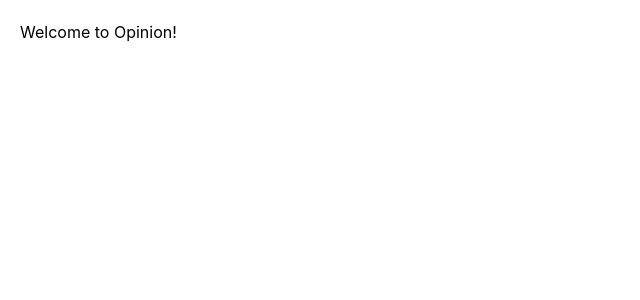
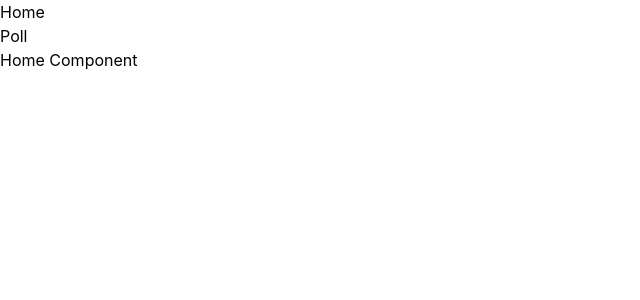
Before and after one commit to jattboys/opinion, a React (Create React App) app in the folder web/: page / in a window 1280 px wide. Shown: the top 300 px of the page, without its empty margins (0-640 px from the left). Built offline with nearby package versions, Linux system fonts and the light colour scheme.

Commit message:
feat(web): Add router for switching between home and poll component.

```diff
--- a/web/package.json
+++ b/web/package.json
@@ -10,6 +10,7 @@
     "firebase": "^9.2.0",
     "react": "^17.0.2",
     "react-dom": "^17.0.2",
+    "react-router-dom": "^5.3.0",
     "react-scripts": "4.0.3",
     "web-vitals": "^1.0.1"
   },
--- a/web/src/App.js
+++ /dev/null
@@ -1,5 +0,0 @@
-function App() {
-  return <div className="m-5 App">Welcome to Opinion!</div>;
-}
-
-export default App;
--- /dev/null
+++ b/web/src/app/App.js
@@ -0,0 +1,35 @@
+import React from "react";
+import { BrowserRouter as Router, Switch, Route, Link } from "react-router-dom";
+
+import HomeContainer from "./home/HomeContainer";
+import PollContainer from "./poll/PollContainer";
+
+export default function App() {
+  return (
+    <Router>
+      <div>
+        <nav>
+          <ul>
+            <li>
+              <Link to="/">Home</Link>
+            </li>
+            <li>
+              <Link to="/poll">Poll</Link>
+            </li>
+          </ul>
+        </nav>
+
+        {/* A <Switch> looks through its children <Route>s and
+            renders the first one that matches the current URL. */}
+        <Switch>
+          <Route path="/">
+            <HomeContainer />
+          </Route>
+          <Route path="/poll">
+            <PollContainer />
+          </Route>
+        </Switch>
+      </div>
+    </Router>
+  );
+}
--- /dev/null
+++ b/web/src/app/home/HomeComponent.jsx
@@ -0,0 +1,5 @@
+import React from "react";
+
+export default function HomeComponent() {
+  return <div>Home Component</div>;
+}
--- /dev/null
+++ b/web/src/app/home/HomeContainer.js
@@ -0,0 +1,7 @@
+import React from "react";
+
+import HomeComponent from "./HomeComponent";
+
+export default function HomeContainer() {
+  return <HomeComponent />;
+}
--- /dev/null
+++ b/web/src/app/poll/PollComponent.jsx
@@ -0,0 +1,5 @@
+import React from "react";
+
+export default function PollComponent() {
+  return <div>Polls Component</div>;
+}
--- /dev/null
+++ b/web/src/app/poll/PollContainer.js
@@ -0,0 +1,7 @@
+import React from "react";
+
+import PollComponent from "./PollComponent";
+
+export default function PollContainer() {
+  return <PollComponent />;
+}
```
Also changed, not shown: web/src/index.js (+6 -6 lines).
